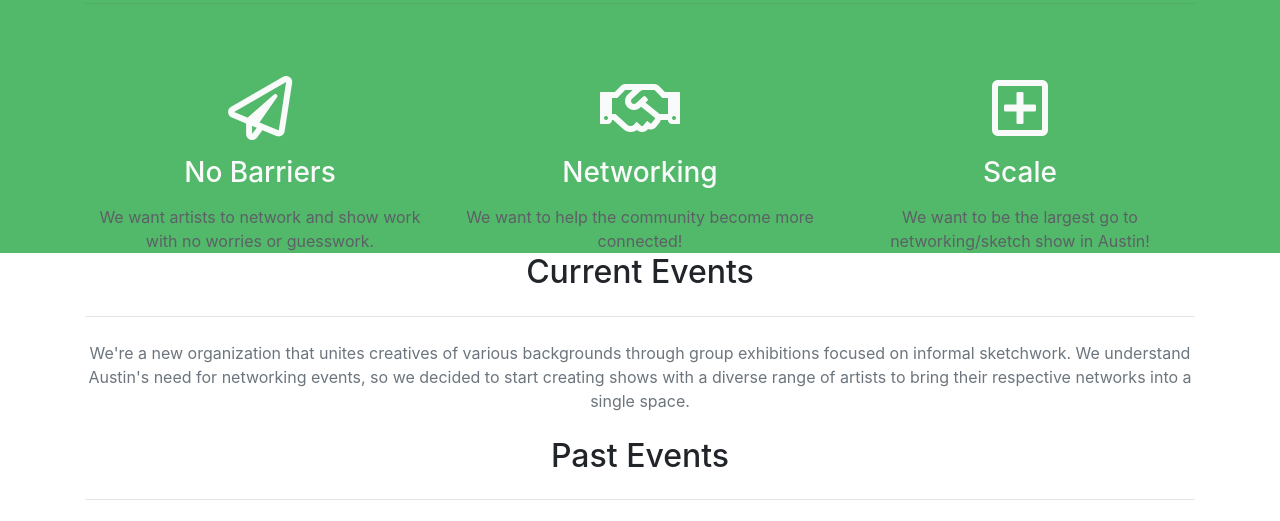
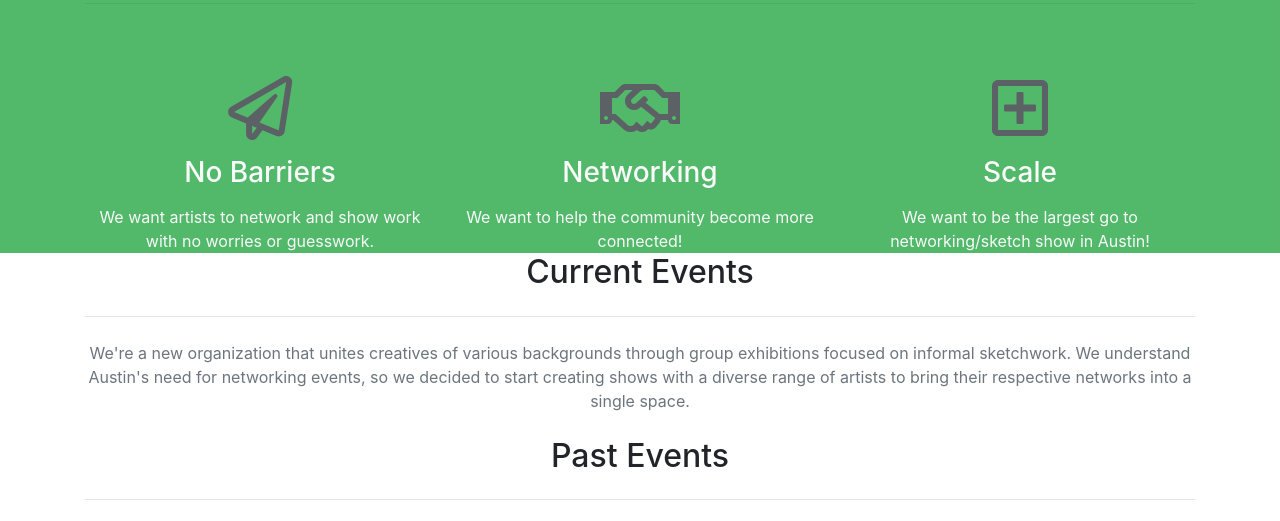
Before and after one commit to taylovision/mediumsmall-website, a website with bundled scripts: page index.html in a window 1280 px wide. Shown: the part 570-1091 px from the top of the page. Built offline with nearby package versions, Linux system fonts and the light colour scheme; grey boxes are pictures that could not be loaded.

Commit message:
color fixes

```diff
--- a/index.html
+++ b/index.html
@@ -105,23 +105,23 @@
         <div class="row">
           <div class="col-lg-4 col-md-6 text-center">
             <div class="service-box mt-5 mx-auto">
-              <i class="fa-4x far fa-paper-plane text-light mb-3 sr-icons"></i>
+              <i class="fa-4x far fa-paper-plane text-dark mb-3 sr-icons"></i>
               <h3 class="text-light mb-3">No Barriers</h3>
-              <p class="text-dark mb-0">We want artists to network and show work with no worries or guesswork.</p>
+              <p class="text-light mb-0">We want artists to network and show work with no worries or guesswork.</p>
             </div>
           </div>
           <div class="col-lg-4 col-md-6 text-center">
             <div class="service-box mt-5 mx-auto">
-              <i class="fa-4x far fa-handshake text-light mb-3 sr-icons"></i>
+              <i class="fa-4x far fa-handshake text-dark mb-3 sr-icons"></i>
               <h3 class="text-light mb-3">Networking</h3>
-              <p class="text-dark mb-0">We want to help the community become more connected!</p>
+              <p class="text-light mb-0">We want to help the community become more connected!</p>
             </div>
           </div>
           <div class="col-lg-4 col-md-6 text-center">
             <div class="service-box mt-5 mx-auto">
-              <i class="fa-4x far fa-plus-square text-light mb-3 sr-icons"></i>
+              <i class="fa-4x far fa-plus-square text-dark mb-3 sr-icons"></i>
               <h3 class="text-light mb-3">Scale</h3>
-              <p class="text-dark mb-0">We want to be the largest go to networking/sketch show in Austin!</p>
+              <p class="text-light mb-0">We want to be the largest go to networking/sketch show in Austin!</p>
             </div>
           </div>
         </div>
```
